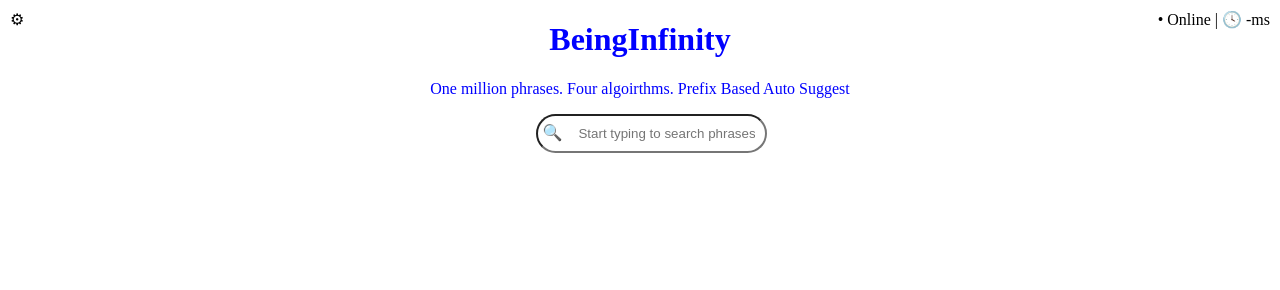
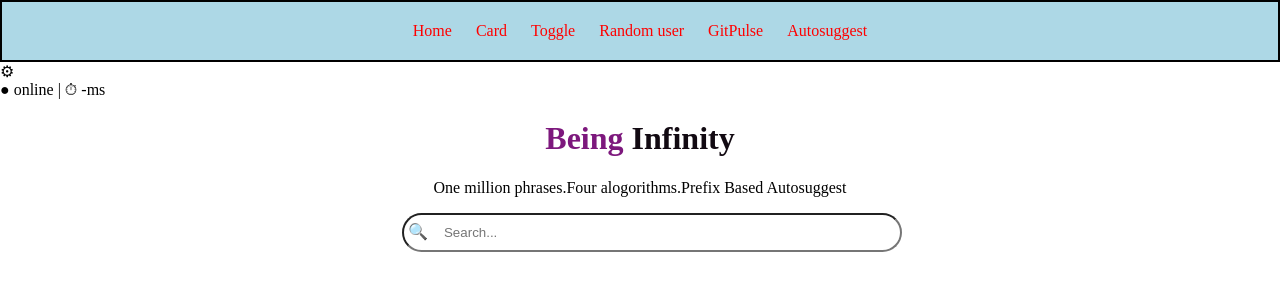
Before and after one commit to rushikagolla-alt/autosuggestt, a website: page frontend/pages/autosuggest.html in a window 1280 px wide. Drawn offline with Linux system fonts and the light colour scheme.

Commit message:
last changes

```diff
--- a/frontend/css/autosuggest.css
+++ b/frontend/css/autosuggest.css
@@ -1,30 +1,63 @@
-.gear{
-    position: fixed;
-    top: 10px;
-    left: 10px;
+h1{
+    color: rgb(12, 12, 12);
+    text-align: center;
+}
 
+#heading-2{
+    color: blue;
 }
-.pill{
-    position: fixed;
-    top: 10px;
-    right: 10px;
+
+.heading{
+    color: green;
 }
-.maincontent{
+.para{
+    border:2px solid black;
+    padding: 10px;
     text-align: center;
-    color: blue;
+}
+.navbar{
+   border: 2px black;
+   border-color: black;
+   border-style: solid;
+   padding: 20px;
+   background-color: lightblue;
+   text-align: center;
+}
 
+.navbar a{
+    color: red;
+    padding: 10px;
+    text-decoration: none;
+}
+
+.navbar a:hover{
+    background-color: rgb(81, 142, 182);
+}
+body{
+    margin: 0px;
+}
+.card{
+    border: 2px solid black;
+    width: 300px;
+    margin: 100px auto;
+    text-align: center;
+}
+.card img{
+    width: 100%;
+}
+.search-container{
+    text-align: center;
+    margin-top: 50px solid black;
+}
+#searchInput{
+    width:500px;
+    border-radius: 50px;
+    padding-left: 40px;
+    padding-right: 20px;
+    padding-top:10px;
+    padding-bottom: 10px;
 }
 .lens{
-    position: relative;
-    left:30px;
-    /*
-    top: 20px;or bottom:20px; or left:20px; or right:20px;
-    */
+    position:relative;
+    left: 30px;
 }
-.search-box{
-    border-radius: 20px;
-    padding-left: 40px;
-    padding-right: 10px;
-    padding-top: 10px;
-    padding-bottom: 10px;
-}
--- /dev/null
+++ b/frontend/js/autosuggest.js
@@ -0,0 +1,40 @@
+var apiurl = 'https://autosuggest-backend.onrender.com/api/autosuggest';
+var searchbar=document.getElementById("searchInput");
+var searchsuggestion=document.getElementById("searchSuggestions");
+searchbar.addEventListener("input", function() {
+        //get user typed data
+        //use user type data in the query to make api cll
+        //third make that api call and get the data and show it in the suggestion box
+        //append to all the such suggestions to div tag in UI.
+    var query = searchbar.value.trim();
+    console.log(query);
+    fetchSuggestions(query);
+});
+function fetchSuggestions(query) {
+    var fullapi=apiurl+'?q='+query+'&weighted=true&algorithm=trie&limit=8';
+    fetch(fullapi)
+        .then(function(response) {
+            return response.json();
+        })
+        .then(function(data) {
+            // Process the API response and display suggestions
+            displaySuggestions(data);
+            console.log(data);
+        })
+        .catch(function(error) {
+            console.error('Error fetching suggestions:', error);
+        });
+}
+function displaySuggestions(data) {
+    var values=data.results;
+    if (data.catch== 0) {
+        searchsuggestion.innerHTML = '<div>No suggestions found</div>';
+    }
+    else{
+        var htmlstring = '';
+        for (var i = 0; i < values.length; i++) {
+            htmlstring += '<div> <span class="suggestion-item">' + values[i].text + '</span></div>';
+        }
+        searchsuggestion.innerHTML = htmlstring;
+    }
+}
--- a/frontend/pages/autosuggest.html
+++ b/frontend/pages/autosuggest.html
@@ -1,24 +1,34 @@
-<!DOCTYPE html>
-<html lang="en">
+<html>
 <head>
     <meta charset="UTF-8">
     <meta name="viewport" content="width=device-width, initial-scale=1.0">
-    <title>BeingInfinity</title>
+    <title>Being Infinity</title>
+    <link rel="stylesheet" href="../css/index.css">
     <link rel="stylesheet" href="../css/autosuggest.css">
 </head>
 <body>
-    <span class="gear">&#9881;</span>
-    <span class="pill">&#x2022; Online | &#128339; -ms </span>
-    <span></span>
-    <div class="maincontent">
-          <h1>BeingInfinity</h1>
-      <p class id="para">One million phrases. Four algoirthms. Prefix Based Auto Suggest </p>
-    <div>
- <span class="lens">&#x1F50D;</span>
-    <input class="search-box"type="text" placeholder="Start typing to search phrases">
-    <div id="search-suggestions"></div>
+    <div class="navbar">
+        <a href="/">Home</a>
+        <a href="/pages/card.html">Card</a>
+        <a href="/pages/toggle.html">Toggle</a>
+        <a href="/pages/randomuser.html">Random user</a>
+        <a href="/pages/gitpulse.html">GitPulse</a>
+        <a href="/pages/autosuggest.html">Autosuggest</a>
     </div>
+    <span class="gear">&#x2699;</span>
+    <div class="right-corner">
+        <span class="pill">&#9679; online | &#x23F1; -ms</span>
     </div>
+    <h1>
+        <span style="color: rgb(125, 24, 125);">Being</span>
+        <span style="color: rgb(18, 10, 18);">Infinity</span>
+    </h1>
+    <p style="text-align: center;">One million phrases.Four alogorithms.Prefix Based Autosuggest</p>
+    <div class="search-container">
+        <span class="lens">&#128269;</span>
+        <input type="text" id="searchInput" placeholder="Search...">
+        <div id="searchSuggestions">
 
-</body>
-</html>
+        </div>
+    </div>
+    <script src="../js/autosuggest.js"></script>
```
